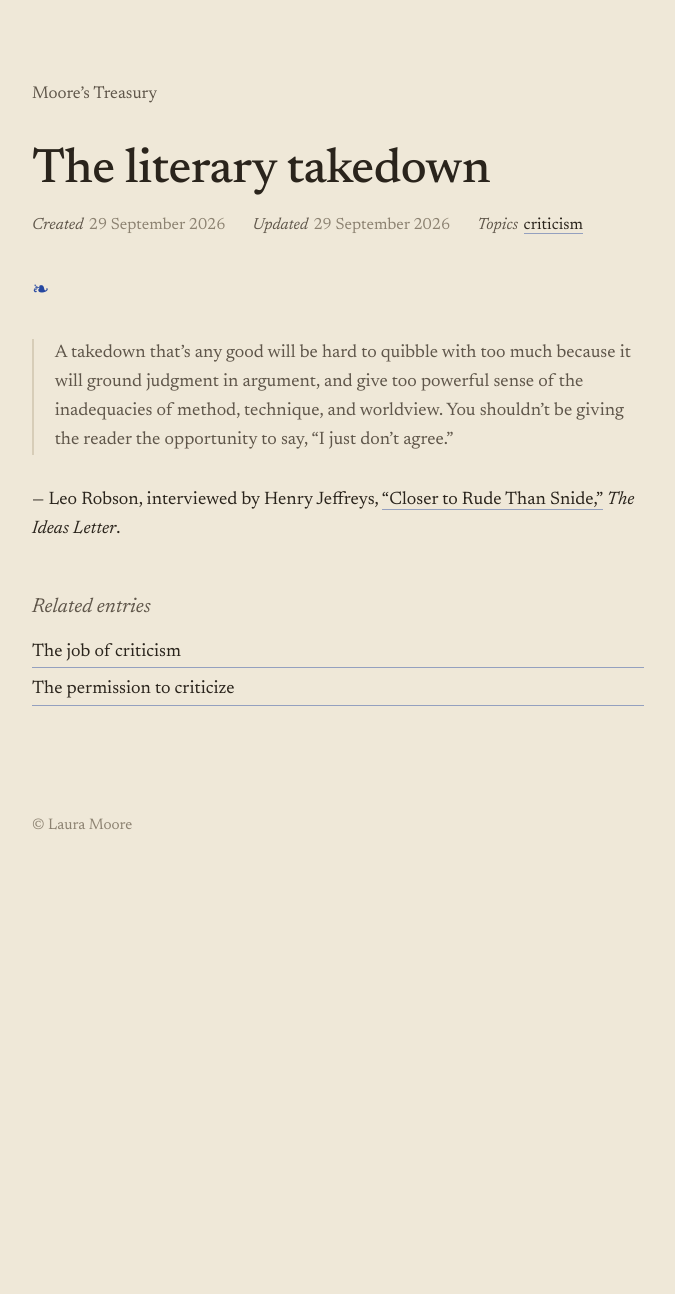
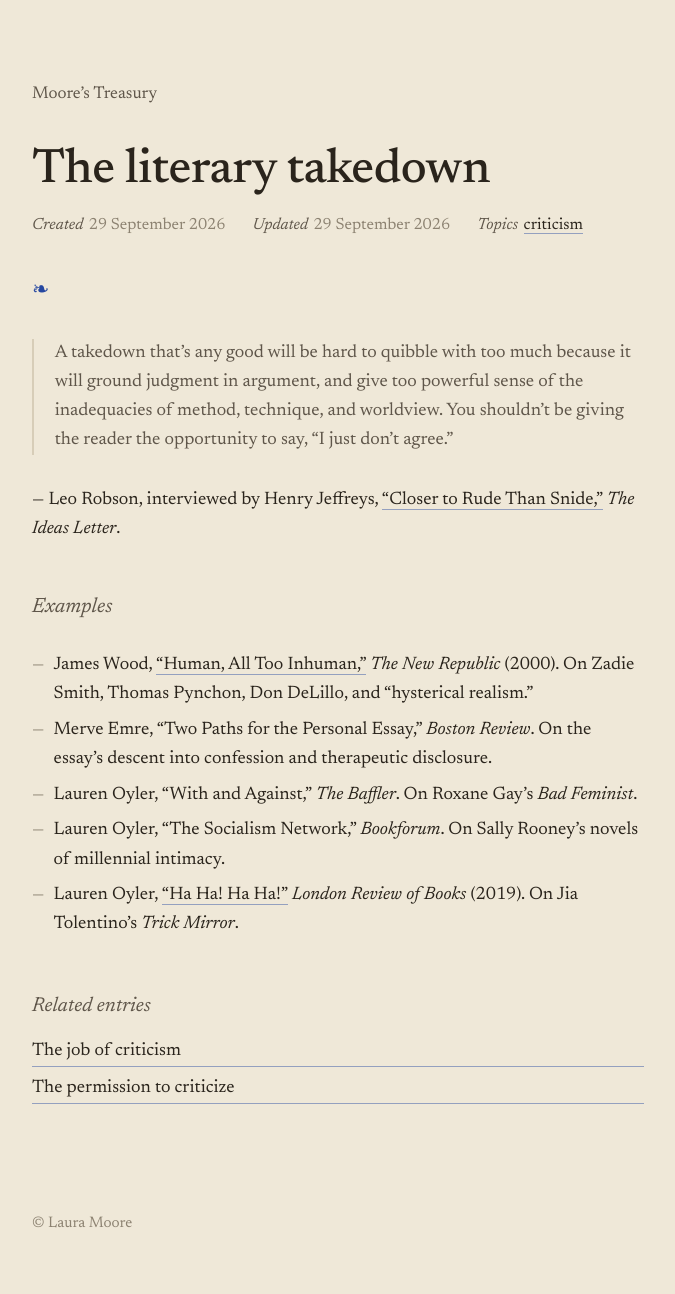
Before and after one commit to lauramoorewrites-del/treasury, a Jekyll site: the page built from _pages/the-literary-takedown.md, in a window 1280 px wide. Shown: the whole page, without its empty margins (302-977 px from the left). Built offline with Jekyll 4.4.1, drawn with Linux system fonts in a browser that asks for light colours; before the commit the page ends 900 px from its top, so only the background shows below that.

Commit message:
Add examples list to the-literary-takedown: Wood, Emre, Oyler
Co-Authored-By: Claude Opus 4.6 (1M context) <noreply@anthropic.com>

```diff
--- a/_pages/the-literary-takedown.md
+++ b/_pages/the-literary-takedown.md
@@ -15,3 +15,11 @@ related:
 > A takedown that's any good will be hard to quibble with too much because it will ground judgment in argument, and give too powerful sense of the inadequacies of method, technique, and worldview. You shouldn't be giving the reader the opportunity to say, "I just don't agree."
 
 — Leo Robson, interviewed by Henry Jeffreys, ["Closer to Rude Than Snide,"](https://www.theideasletter.org/essay/closer-to-rude-than-snide/) *The Ideas Letter*.
+
+## Examples
+
+- James Wood, ["Human, All Too Inhuman,"](https://newrepublic.com/article/61361/human-inhuman) *The New Republic* (2000). On Zadie Smith, Thomas Pynchon, Don DeLillo, and "hysterical realism."
+- Merve Emre, "Two Paths for the Personal Essay," *Boston Review*. On the essay's descent into confession and therapeutic disclosure.
+- Lauren Oyler, "With and Against," *The Baffler*. On Roxane Gay's *Bad Feminist*.
+- Lauren Oyler, "The Socialism Network," *Bookforum*. On Sally Rooney's novels of millennial intimacy.
+- Lauren Oyler, ["Ha Ha! Ha Ha!"](https://www.lrb.co.uk/the-paper/v41/n19/lauren-oyler/ha-ha-ha-ha) *London Review of Books* (2019). On Jia Tolentino's *Trick Mirror*.
```
